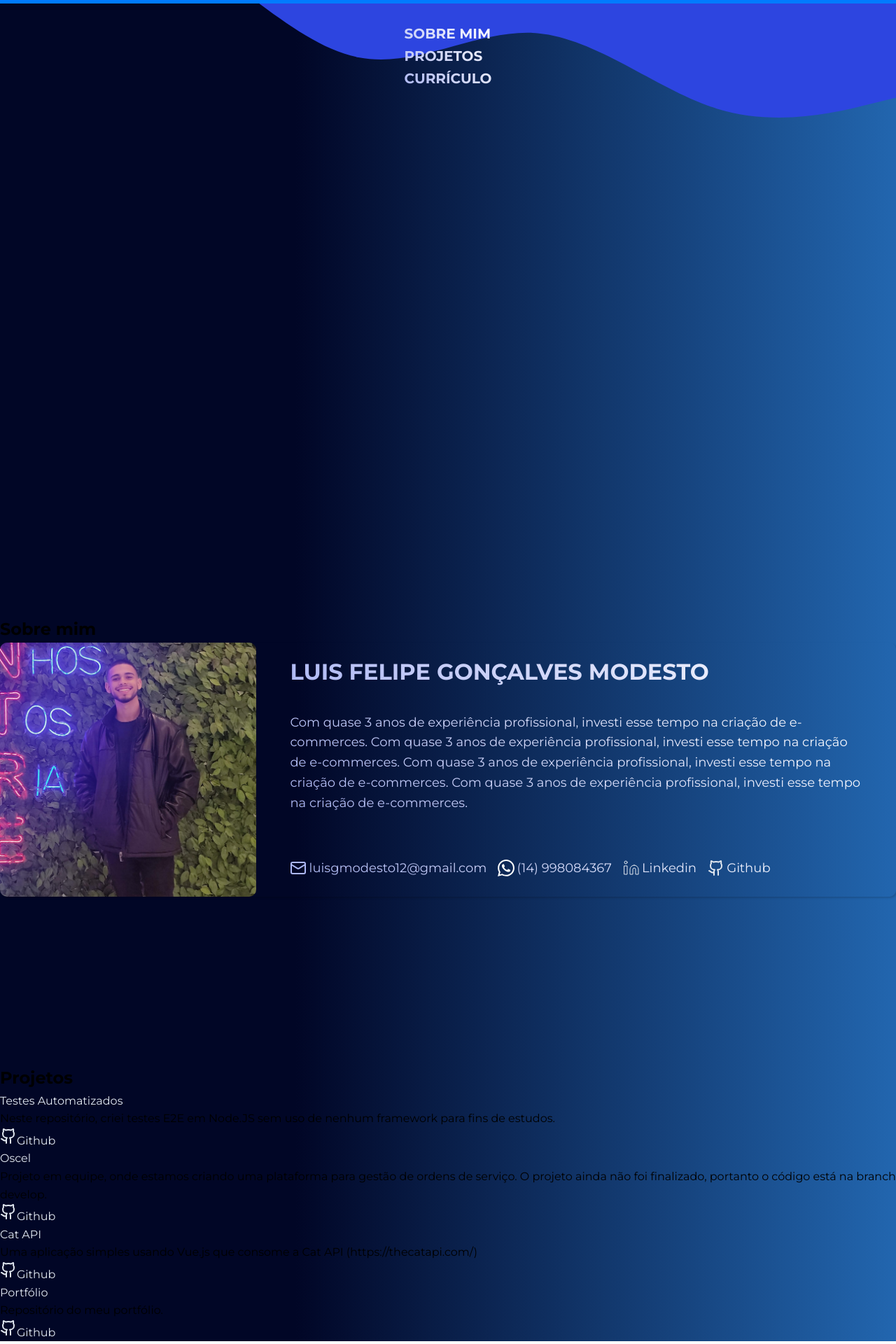
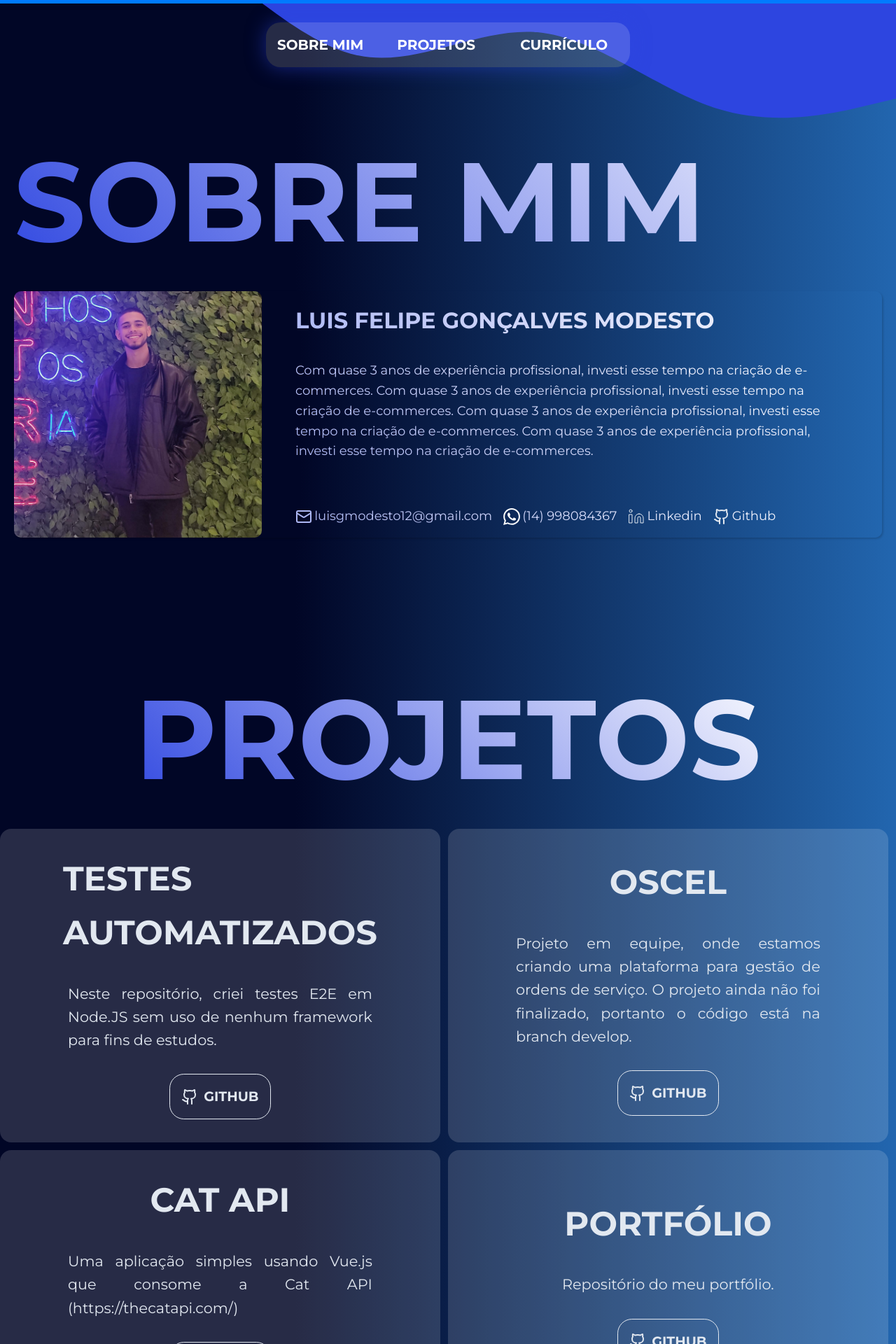
Before and after one commit to LuisFelipeMod/Portfolio, a Next.js app: page / in a window 1280 px wide. Shown: the top 1920 px of the page at 70% size. Built offline with nearby package versions, Linux system fonts and the light colour scheme.

Commit message:
refactor(home): change styles

```diff
--- a/src/app/page.module.css
+++ b/src/app/page.module.css
@@ -1,108 +1,125 @@
-.comingPage{
-  position: relative;
+.main {
+  max-width: 100%;
+  margin: 0 auto;
+  display: flex;
+  flex-direction: column;
+  padding-bottom: 10rem;
 }
-.comingPage_section{
-  max-width: 1366px;
+
+.main > section {
+  max-width: calc(1920px - 200px);
   margin: 0 auto;
   display: flex;
   justify-content: center;
   flex-direction: column;
 }
-.comingSection{
+.comingSection {
   position: relative;
-  height: 100vh;
   display: flex;
+  width: calc(100% - 40px);
+  margin: 0 auto;
   justify-content: center;
 }
-.welcomeTitle{
+
+.comingSection .mainTitle {
+  position: absolute;
+  z-index: -2;
+}
+
+.aboutMe_section .mainTitle {
+  margin: 0;
+}
+
+.mainTitle {
   font-size: 10rem;
   text-transform: uppercase;
   margin: 0 auto;
-  position: absolute;
-  z-index: -2;
   background: linear-gradient(45deg, #2d45e0, #fff);
   -webkit-background-clip: text;
   -webkit-text-fill-color: transparent;
   -moz-background-clip: text;
   -moz-text-fill-color: transparent;
 }
-.nav{
-  position: absolute;
+.nav {
+  position: fixed;
+  z-index: 99;
   display: flex;
   gap: 1rem;
-  background: linear-gradient(45deg, #AEB8F4, #fff);
+}
+
+.navItem {
+  text-transform: uppercase;
+  font-size: 20px;
+  font-weight: 700;
+  cursor: pointer;
+  color: #fff;
+  padding: 1rem 1rem;
+  border-radius: 1.3rem;
+}
+.bgWave {
+  top: 0;
+  transform: rotate(180deg);
+  z-index: -4;
+}
+.aboutMe_section {
+  max-width: 100%;
+  width: calc(100% - 40px);
+  padding-top: 10rem;
+  margin: 0 auto;
+  display: flex;
+  justify-content: center;
+  flex-direction: column;
+}
+
+.aboutMe_box {
+  display: flex;
+  background: linear-gradient(90deg, #010626 33%, #2266af 100%);
+  border-radius: 0.625rem;
+  box-shadow: rgba(0, 0, 0, 0.15) 1.95px 1.95px 2.6px;
+  margin-bottom: 10rem;
+}
+.aboutMe_title {
+  font-size: 24px;
+}
+.aboutMe_myName {
+  font-size: 32px;
+}
+.aboutMe_title,
+.aboutMe_myName {
+  text-transform: uppercase;
+  background: linear-gradient(45deg, #aeb8f4, #fff);
   -webkit-background-clip: text;
   -webkit-text-fill-color: transparent;
   -moz-background-clip: text;
   -moz-text-fill-color: transparent;
 }
-.navItem{
-  text-transform: uppercase;
-  font-size: 20px;
-  font-weight: 700;
-  cursor: pointer;
+.aboutMe_figure {
+  padding: 0;
+  margin: 0;
+  /* box-shadow: 0px 0px 3px 2px #2642ff; */
 }
-.bgWave{
-  top: 0;
-  transform: rotate(180deg);
-  z-index: -4;
+.aboutMe_img {
+  border-radius: 0.625rem;
+  max-width: 100%;
+  height: 100%;
+  object-fit: cover;
 }
-.aboutMe_section{
-  max-width: 100%;
-  margin: 5rem auto;
-  display: flex;
-  justify-content: center;
-  flex-direction: column;
+.aboutMe_card {
+  padding: 1rem 3rem;
 }
-
-.aboutMe_box{
-  display: flex;
-  background: linear-gradient(90deg, #010626 33%, #2266AF 100%);
-  border-radius: 0.625rem;
-  box-shadow: rgba(0, 0, 0, 0.15) 1.95px 1.95px 2.6px;
-  margin-bottom: 10rem;
-}
-.aboutMe_title{
-  font-size: 24px;
-}
-.aboutMe_myName{
-  font-size: 32px;
-}
-.aboutMe_title, .aboutMe_myName{
-  text-transform: uppercase;
-  background: linear-gradient(45deg, #AEB8F4, #fff);
+.aboutMe_paragraph {
+  margin-top: 2rem;
+  font-size: 18px;
+  line-height: 160%;
+  background: linear-gradient(45deg, #aeb8f4, #fff);
   -webkit-background-clip: text;
   -webkit-text-fill-color: transparent;
   -moz-background-clip: text;
   -moz-text-fill-color: transparent;
 }
-.aboutMe_figure{
-  padding: 0;
-  margin: 0;
-  /* box-shadow: 0px 0px 3px 2px #2642ff; */
-}
-.aboutMe_img{
-  border-radius: 0.625rem;
-  max-width: 100%;
-  height: 100%;
-  object-fit: cover;
-}
-.aboutMe_card{
-  padding: 1rem 3rem;
-}
-.aboutMe_paragraph{
-  margin-top: 2rem;
+.contactMe {
   font-size: 18px;
-  line-height: 160%;
-  background: linear-gradient(45deg, #AEB8F4, #fff);
-  -webkit-background-clip: text;
-  -webkit-text-fill-color: transparent;
-  -moz-background-clip: text;
-  -moz-text-fill-color: transparent;
-}
-.contactMe{
-  font-size: 18px;
-  background: linear-gradient(45deg, #AEB8F4, #fff);
+  background: linear-gradient(45deg, #aeb8f4, #fff);
   -webkit-background-clip: text;
   -webkit-text-fill-color: transparent;
   -moz-background-clip: text;
@@ -112,76 +129,165 @@
   margin-top: 4rem;
   gap: 1rem;
 }
-.contactMe a{
+.contactMe a {
   display: flex;
   align-items: center;
   gap: 0.2rem;
 }
-.navByClick{
+
+.navList {
   display: flex;
+  gap: 1rem;
+  border-radius: 1.3rem;
+  background: rgba(255, 255, 255, 0.15);
+  -webkit-box-shadow: 0px 0px 28px 0px rgba(45, 69, 224, 0.5);
+  -moz-box-shadow: 0px 0px 28px 0px rgba(45, 69, 224, 0.5);
+  box-shadow: 0px 0px 28px 0px rgba(45, 69, 224, 0.5);
+}
+
+.navItem {
+  -webkit-text-fill-color: initial;
+}
+
+.projectsList {
+  display: flex;
+  margin: 0 auto;
+  width: 100%;
+  gap: 0.7rem;
+  flex-wrap: wrap;
+}
+
+.projectsItem {
+  width: calc(100% / 2 - 0.7rem);
+  height: auto;
+  border-radius: 1rem;
+  background: rgba(255, 255, 255, 0.15);
+  border: 1px solid rgba(255, 255, 255, 0);
+  display: flex;
+  align-items: center;
+  justify-content: center;
+  transition: 0.444s ease-in;
+  cursor: pointer;
   flex-direction: column;
-  justify-content: center;
+  padding: 2rem 6rem;
+  gap: 2rem;
+}
+
+.projectsItem a,
+.projectsItem p {
+  transition: 0.444s ease-in;
+  text-align: justify;
+}
+
+.projectsItem:hover {
+  border: 1px solid #18e2e6;
+  color: #18e2e6;
+}
+
+.projectsItem:hover a:first-child {
+  color: #18e2e6;
+  text-align: center;
+}
+
+.projectsItem .projectsButton {
+  padding: 1rem;
+  border-radius: 1.3rem;
+  font-weight: 700;
+  font-size: 1.2rem;
+  border: 1px solid #e2e8f0;
+  display: flex;
   align-items: center;
-  opacity: 0.5;
-  z-index: -2;
-  margin-bottom: -20rem;
-  background: linear-gradient(45deg, #AEB8F4, #fff);
-  -webkit-background-clip: text;
-  -webkit-text-fill-color: transparent;
-  -moz-background-clip: text;
-  -moz-text-fill-color: transparent;
+  gap: 0.5rem;
+  background: none 0% 0% / auto repeat scroll padding-box border-box
+    rgba(0, 0, 0, 0);
 }
-@media(max-width: 991px){
-  .navByClick{
-      margin-top: 2rem;
+
+.projectsItem .projectsButton:hover  {
+  border-color: #18e2e6;
+  color: #18e2e6;
 }
-  .contactMe{
+
+.projectsItem .projectsButton:hover svg{
+  transition: 0.444s all;
+}
+
+.projectsItem .projectsButton:hover svg{
+  stroke: #18e2e6;
+}
+
+
+.projectsItemFigure {
+  width: 100%;
+}
+
+.projectsItemFigure img {
+  width: 100%;
+}
+
+.projectsItem a,
+.projectsItem p {
+  color: #e2e8f0;
+  text-transform: uppercase;
+  font-weight: 700;
+  font-size: 3em;
+}
+
+.projectsItem p {
+  font-size: 1.3em;
+  font-weight: 400;
+  text-transform: none;
+}
+
+@media (max-width: 991px) {
+  .contactMe {
     display: flex;
     flex-wrap: wrap;
   }
 
-  .aboutMe_box{
+  .aboutMe_box {
     flex-direction: column;
   }
-  .welcomeTitle{
+
+  .mainTitle {
     font-size: 3rem;
   }
-  .comingPage_section{
+  .comingPage_section {
     max-width: 100%;
     width: 100%;
   }
-  .aboutMe_img{
+  .aboutMe_img {
     width: 100%;
     height: auto;
   }
-  .aboutMe_myName{
+  .aboutMe_myName {
     font-size: 1rem;
   }
-  .navItem{
+  .navItem {
     font-size: 16px;
   }
-  .aboutMe_img{
+  .aboutMe_img {
     padding: 0 10%;
   }
-  .welcomeTitle{
+
+  .mainTitle {
     position: revert;
     margin-top: 0;
   }
-  .nav{
+  .nav {
     position: revert;
   }
-  .comingSection{
+  .comingSection {
     flex-direction: column;
     align-items: center;
     justify-content: center;
     height: 100vh;
   }
-  .bgWave{
+  .bgWave {
     display: none;
   }
 }
-@media(min-width: 992px){
-  .bgWaveMobile{
+@media (min-width: 992px) {
+  .bgWaveMobile {
     display: none;
   }
 }
```
Lines whose indentation alone changed are shown as unchanged.
